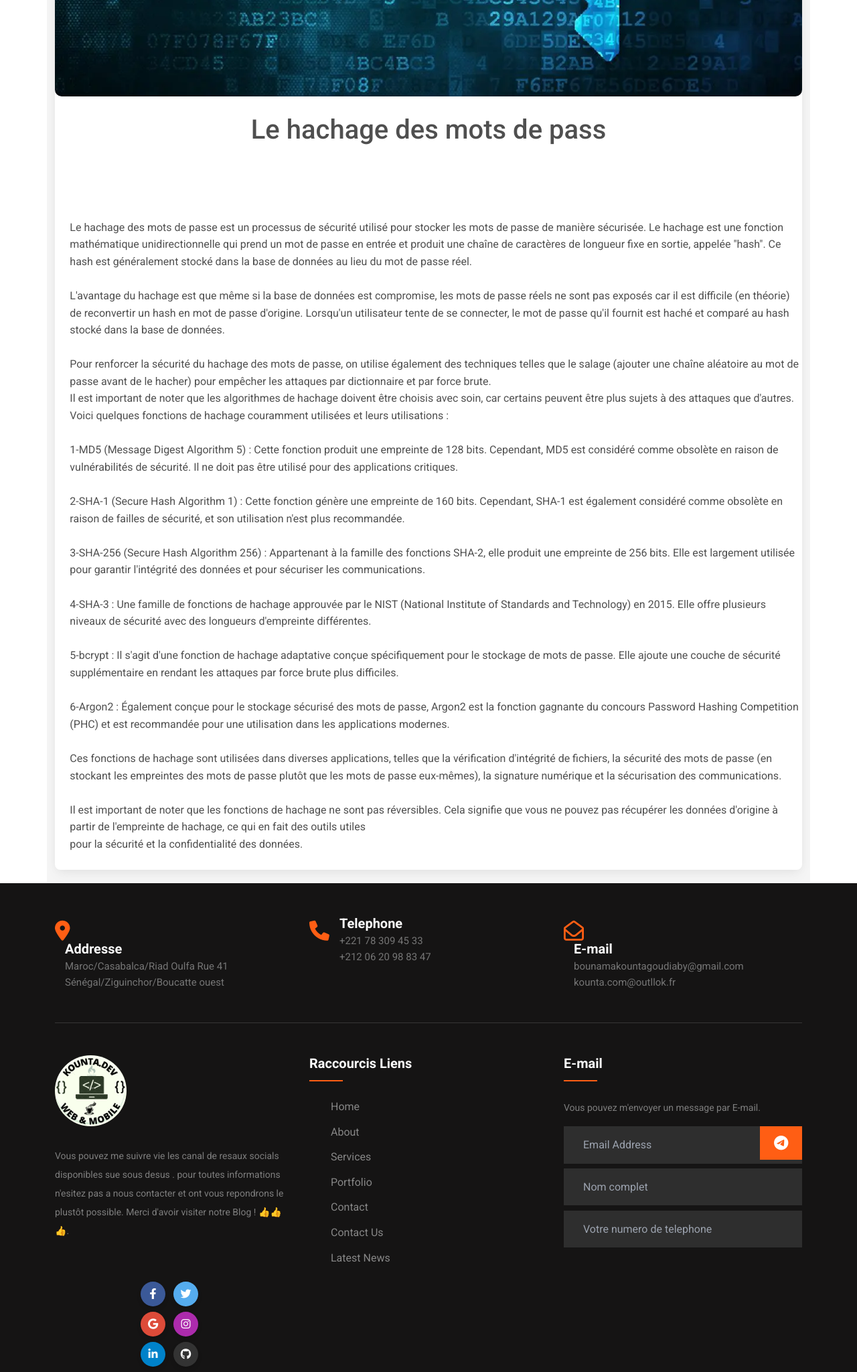
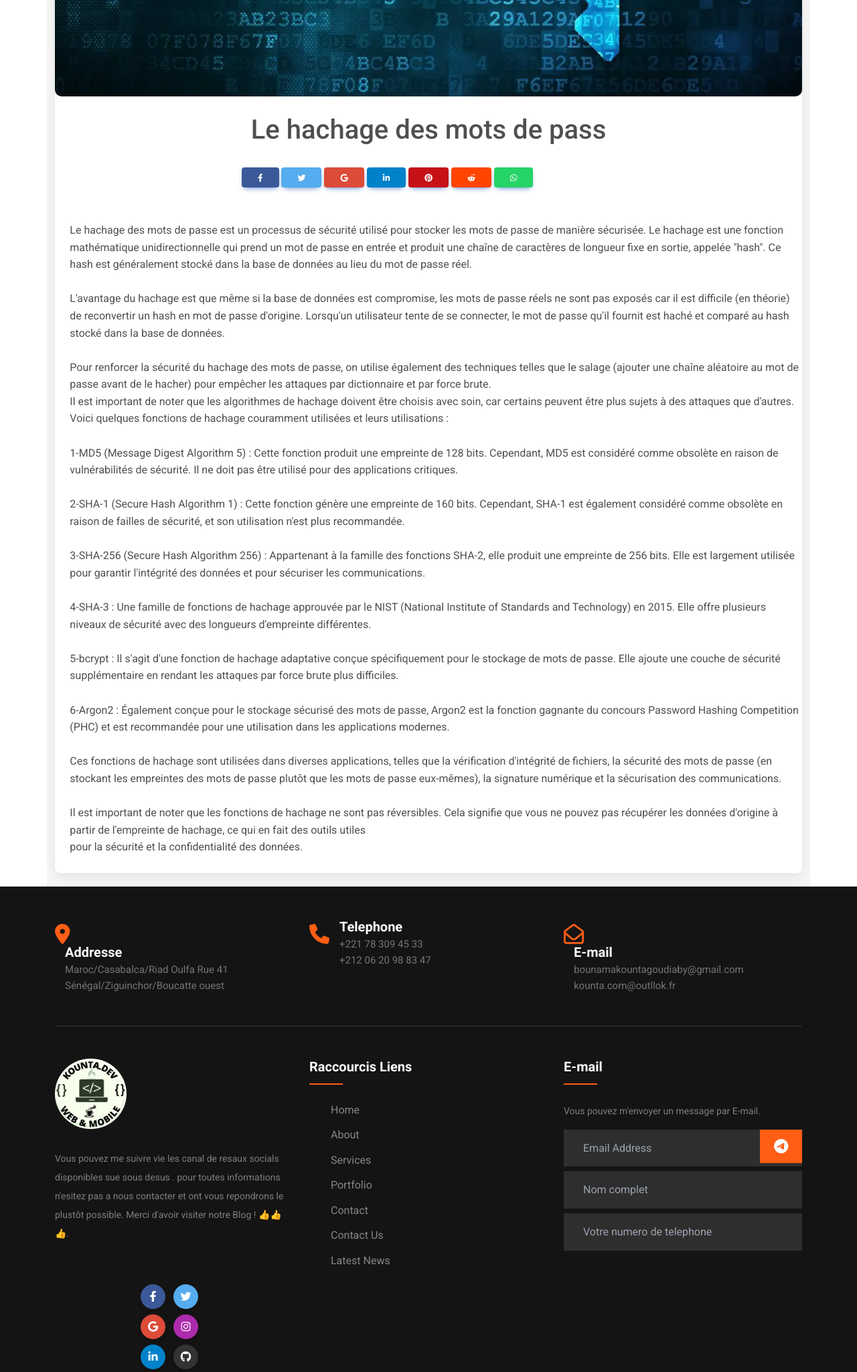
Before and after one commit to Kountade/cours, a Django app: page /detail/9 in a window 1280 px wide. Shown: the part 567-2616 px from the top of the page at 67% size. Run offline with Django 4.2, Linux system fonts and the light colour scheme; data comes from the database, SQL or seed files in the repository; some libraries are stand-ins or nearby versions; some web fonts are replaced.

Commit message:
social shared and time now footer

```diff
--- a/blog/templates/base.html
+++ b/blog/templates/base.html
@@ -276,7 +276,7 @@
         <div class="col-xl-6 col-lg-6 text-center text-lg-left">
           <div class="copyright-text">
             <p>
-              Copyright &copy; 2022, All Right Reserved
+              Copyright &copy; {% now "Y" %}, All Right Reserved
               <a href="https://kountadev.com">Kounta.developpeur</a>
             </p>
           </div>
--- a/blog/templates/blog/blog_plus.html
+++ b/blog/templates/blog/blog_plus.html
@@ -2,11 +2,6 @@
 
 
 <!-- blogs section starts  -->
-
-
-
-
-
 
 
 <section class="services section container" id="services">
@@ -19,7 +14,46 @@
     <div class="">
       <h1 class="services__title">{{blog.title}}</h1>
 
-      <br>
+       <div class="col-md-6 mx-auto">
+        <!-- Facebook -->
+<a class="btn btn-primary" style="background-color: #3b5998;" href="#!" role="button"
+><i class="fab fa-facebook-f"></i
+></a>
+
+<!-- Twitter -->
+<a class="btn btn-primary" style="background-color: #55acee;" href="#!" role="button"
+><i class="fab fa-twitter"></i
+></a>
+
+<!-- Google -->
+<a class="btn btn-primary" style="background-color: #dd4b39;" href="#!" role="button"
+><i class="fab fa-google"></i
+></a>
+
+
+
+<!-- Linkedin -->
+<a class="btn btn-primary" style="background-color: #0082ca;" href="#!" role="button"
+><i class="fab fa-linkedin-in"></i
+></a>
+
+<!-- Pinterest -->
+<a class="btn btn-primary" style="background-color: #c61118;" href="#!" role="button"
+><i class="fab fa-pinterest"></i
+></a>
+
+
+<!-- Reddit -->
+<a class="btn btn-primary" style="background-color: #ff4500;" href="#!" role="button"
+><i class="fab fa-reddit-alien"></i
+></a>
+
+<!-- Whatsapp -->
+<a class="btn btn-primary" style="background-color: #25d366;" href="#!" role="button"
+><i class="fab fa-whatsapp"></i
+></a>
+       </div>
+
       <article class="descripblo">
 
         {{blog.full_description}}
```
